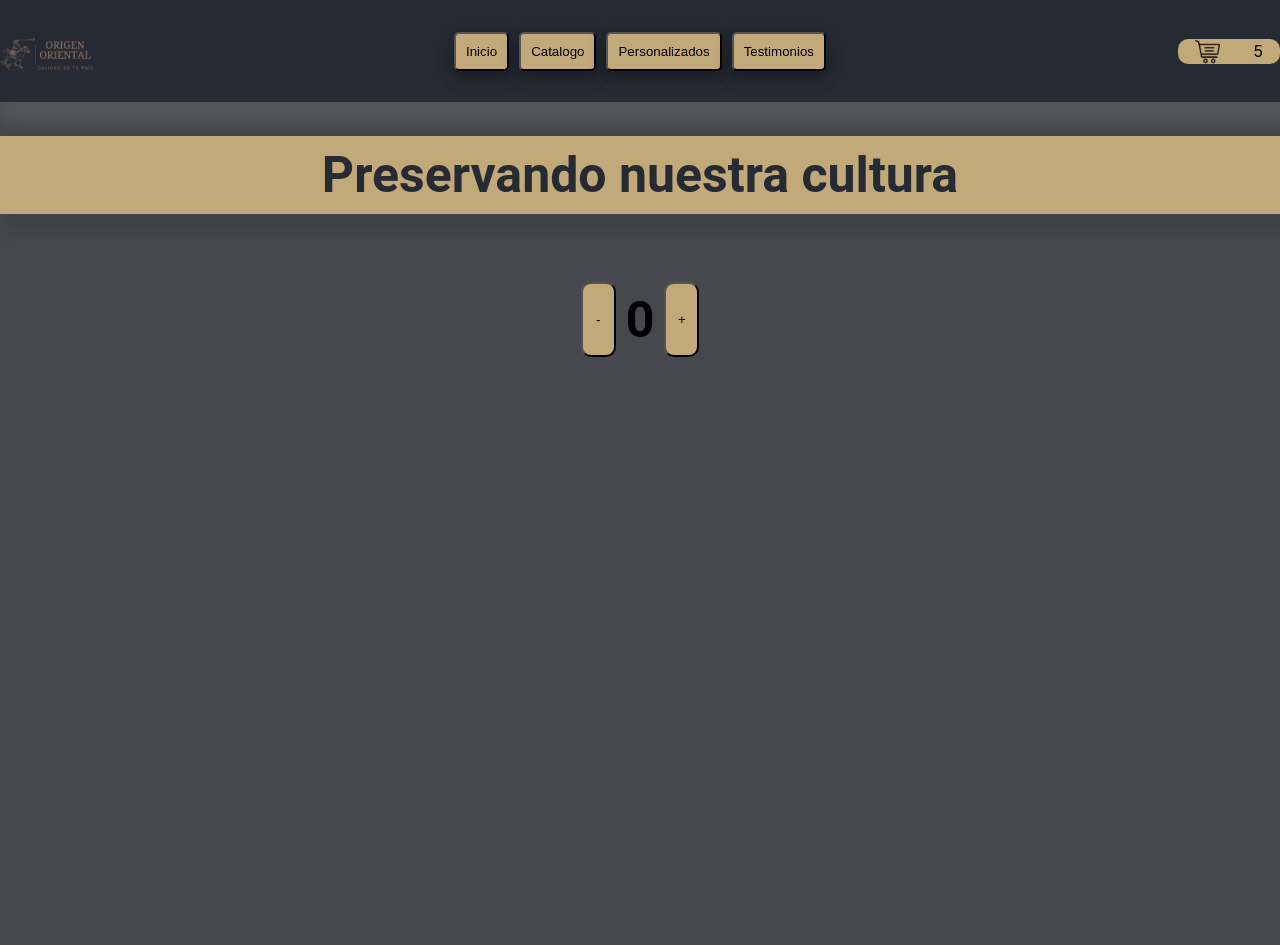
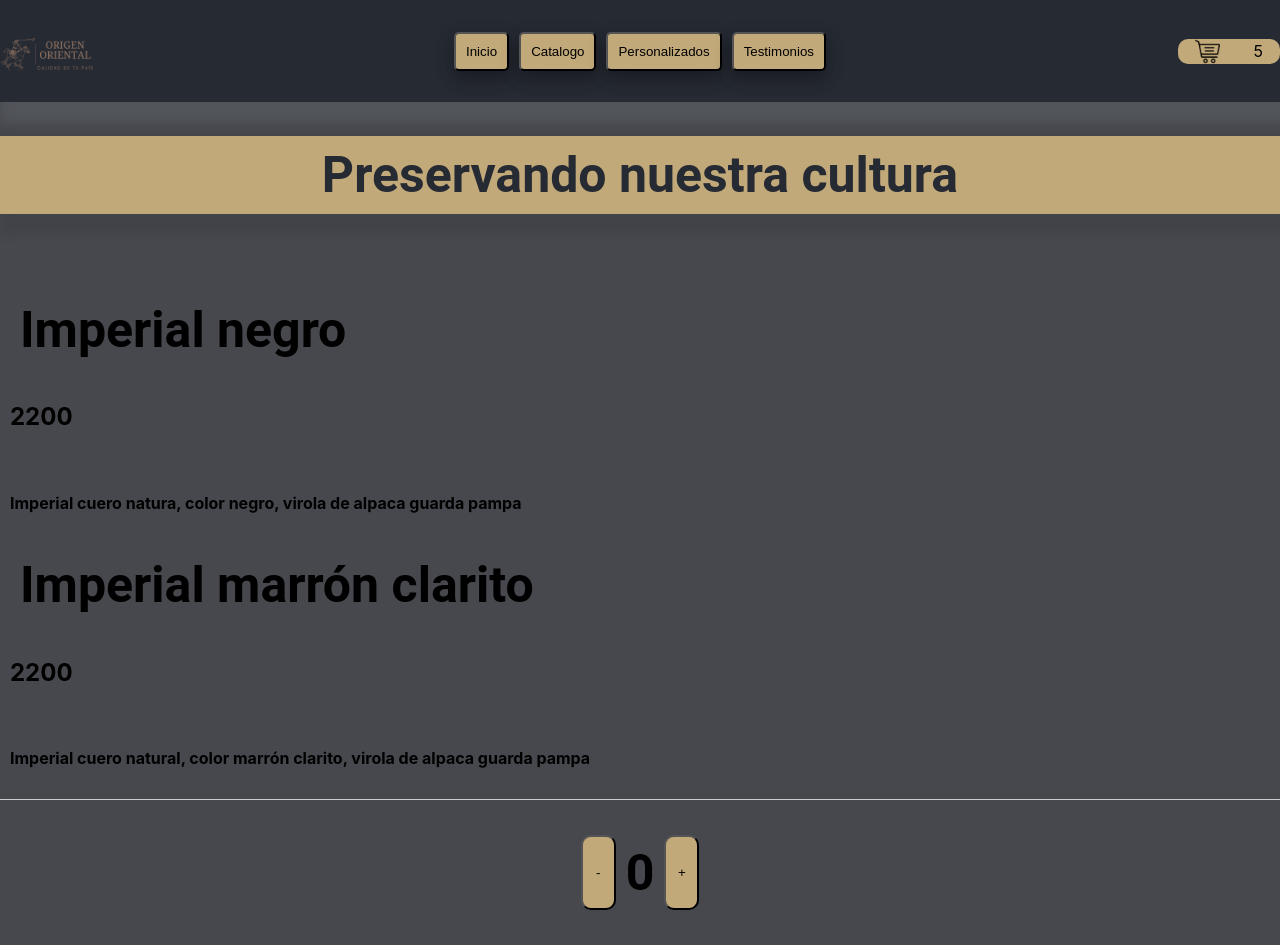
Before and after one commit to Guilleto98/ReactCoderHouse, a React (Create React App) app: page / in a window 1280 px wide. Before the commit the page ends 800 px from the top, so only its background shows below. Built offline with nearby package versions, Linux system fonts and the light colour scheme.

Commit message:
Desafio 5

```diff
--- a/src/App.js
+++ b/src/App.js
@@ -13,7 +13,7 @@ function App() {
 
         <NavBar className="NavBar"/>
         <ItemListContainer greeting="Preservando nuestra cultura"/>
-        <ItemCount />
+        <ItemCount stock={10}/>
         {/* show ? <CountFunction /> : null */}
         {/*<CountClass />*/}
         {/*<CountFunction />*/}
--- /dev/null
+++ b/src/asyncmock.js
@@ -0,0 +1,27 @@
+export const products = [
+  { id: '1',
+    name: 'Imperial negro' ,
+    price: 2200,
+    category: 'Imperial',
+    img: "",
+    stock: 10,
+    description: 'Imperial cuero natura, color negro, virola de alpaca guarda pampa'
+  },
+
+  { id: '2',
+    name: 'Imperial marrón clarito' ,
+    price: 2200,
+    category: 'Imperial',
+    img: "",
+    stock: 10,
+    description: 'Imperial cuero natural, color marrón clarito, virola de alpaca guarda pampa'
+  }
+]
+
+export const getProducts = () =>{
+    return new Promise ((resolve) =>{
+        setTimeout(()=>{
+            resolve(products)
+        }, 2000)
+    })
+}
--- /dev/null
+++ b/src/componentes/Item/Item.js
@@ -0,0 +1,14 @@
+const Item = ({id, name, price,img,description}) => {
+
+    return(
+        <div>
+            <h1>{name}</h1>
+            <h2>{price}</h2>
+            <img src={img} alt=""/>
+            <h4>{description}</h4>
+        </div>
+
+    )
+}
+
+export default Item
--- a/src/componentes/ItemCount/ItemCount.js
+++ b/src/componentes/ItemCount/ItemCount.js
@@ -1,23 +1,31 @@
 import './ItemCount.css'
 import { useState } from 'react'
 
+// CORRECCIÓNES******
+// ItemCount debería recibir stock por props.
+// Para así poder limitar la cantidad máxima que el cliente puede agregar al carrito
+
 const ItemCount = (props) => {
 
-//***FORMA DE UTILIZAR ESTA HERRAMIENTA A LO CANARIO */
-    /*const state = useState(0)
-
-    const count = state[0]
-    const setCount = state[1]*/
+// recibo props entonces para acceder al stock, hago props.stock
+// otra forma es hacer const { stock } = props y uso directamente stock.
+// inicializo count en 1 porque quiero que el cliente agregue la cantidad 1 o mayor en el carriito
 
 //***FORMA CORRECTA: DESTRUCTURAR EL ARRIVE ***/
     const [ count, setCount ] = useState(0)
 
+ // en decrement agrego un fi para que count nunca sea negativo
     const decrement = () =>{
-        setCount(count - 1)
+        if( count > 0){
+            setCount(count - 1)
+        }
     }
 
+// en decrement  limito el máximo al stock disponible
     const increment = () =>{
-        setCount(count + 1)
+        if (count < props.stock){
+            setCount(count + 1)
+        }
     }
 
 
@@ -26,6 +34,8 @@ const ItemCount = (props) => {
                 <h1>{count}</h1>
                 <button className="btnCount" onClick={increment} color='red' >+</button>
             </div>)
+
+
 }
 
 export default ItemCount
--- /dev/null
+++ b/src/componentes/ItemList/ItemList.js
@@ -0,0 +1,15 @@
+import Item from '../Item/Item';
+
+
+ const ItemList = ({products}) => {
+    return(
+        <div>
+
+             { products.map(prod => <Item key={prod.id} {...prod} />)}
+
+        </div>
+    )
+}
+
+
+export default ItemList
--- /dev/null
+++ b/src/componentes/ItemListContainer/ItemListContainer.css
@@ -0,0 +1,8 @@
+.cartItem {
+    display: flex;
+    flex-direction: row;
+    align-items: center;
+    justify-content: space-between;
+    padding: 10px;
+    border-bottom: 1px solid #ccc;
+}
--- a/src/componentes/ItemListContainer/ItemListContainer.js
+++ b/src/componentes/ItemListContainer/ItemListContainer.js
@@ -1,5 +1,27 @@
-const ItemListContainer = (props) => {
-    return <h1 className="h1">{props.greeting}</h1>
+import '../ItemListContainer/ItemListContainer.css'
+import {useState, useEffect} from 'react'
+import { getProducts } from '../../asyncmock'
+import ItemList from '../ItemList/ItemList'
+
+const ItemListContainer = ({ greeting }) => {
+        const [products, setProducts] = useState([])
+
+    useEffect (() =>{
+        getProducts().then (response =>{
+            setProducts(response)
+
+        })
+    }, [])
+    return (
+        <div>
+            <h1 className="h1">{greeting}</h1>
+            <div className="cartItem">
+                <ItemList products={products}/>
+            </div>
+
+        </div>
+    )
+
 }
 
 export default ItemListContainer
```
Also changed, not shown: src/componentes/ItemList/ItemList.css (added).
